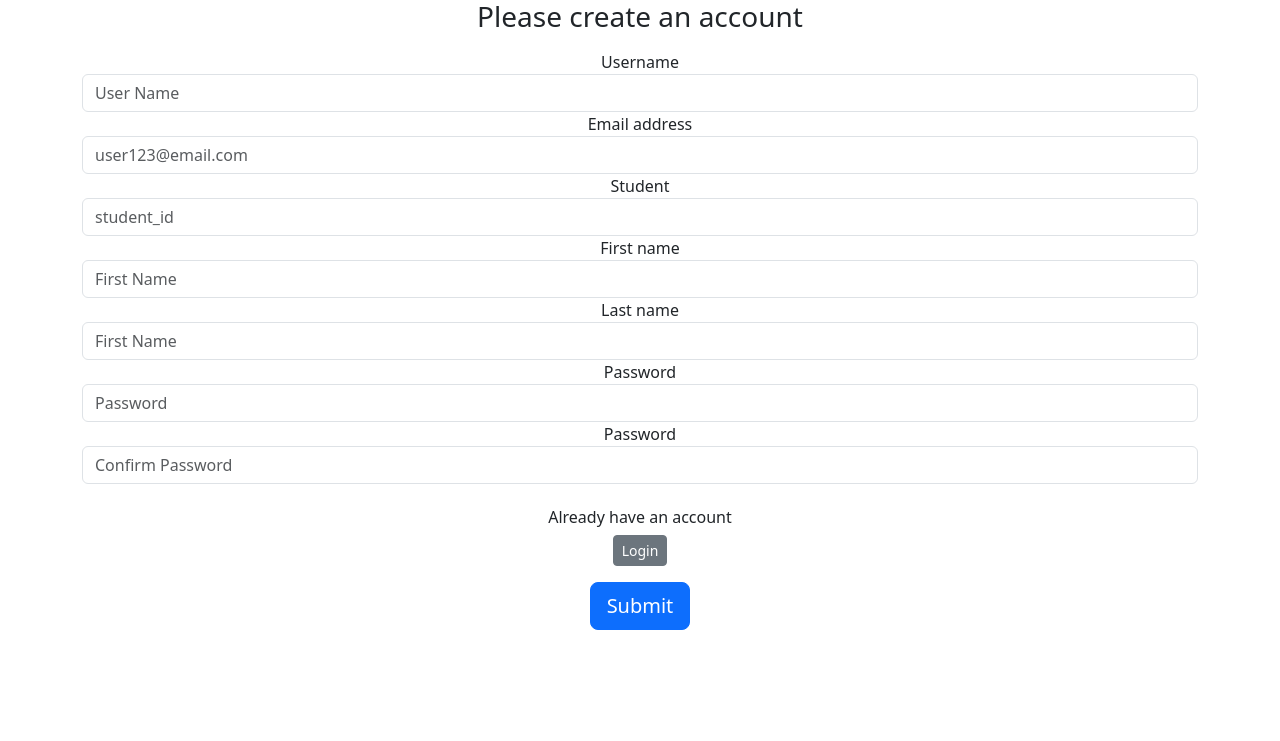
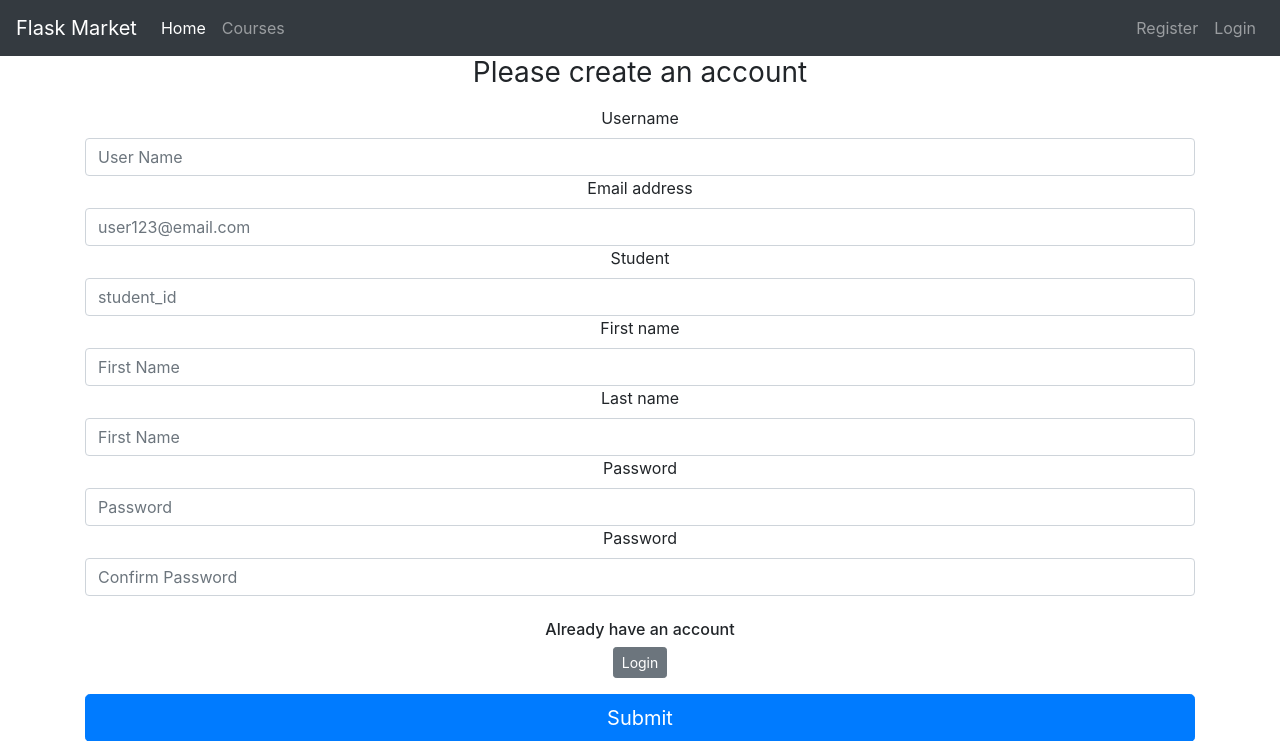
Before and after one commit to spencerbbrian/portfolio, a Flask app: template golden-heights/gh_app/goldenheights/templates/gh-register.html in a window 1280 px wide. Shown: the top 741 px of the page. Run offline with Flask 3, Linux system fonts and the light colour scheme; the template is opened without the code that fills it, so the values that code supplies are empty, except form fields; tables that the repository leaves empty hold one stand-in row (values such as "Sample post"); form fields are guessed from the names that the template uses; some libraries are stand-ins or nearby versions.

Commit message:
minor fixes

```diff
--- a/golden-heights/gh_app/goldenheights/templates/gh-base.html
+++ b/golden-heights/gh_app/goldenheights/templates/gh-base.html
@@ -5,7 +5,7 @@
     <meta name="viewport" content="width=device-width, initial-scale=1.0">
 
     <!-- Bootstrap CSS -->
-    <link href="https://cdn.jsdelivr.net/npm/bootstrap@5.3.3/dist/css/bootstrap.min.css" rel="stylesheet" integrity="sha384-QWTKZyjpPEjISv5WaRU9OFeRpok6YctnYmDr5pNlyT2bRjXh0JMhjY6hW+ALEwIH" crossorigin="anonymous">
+    <link rel="stylesheet" href="https://cdn.jsdelivr.net/npm/bootstrap@4.5.3/dist/css/bootstrap.min.css" integrity="sha384-TX8t27EcRE3e/ihU7zmQxVncDAy5uIKz4rEkgIXeMed4M0jlfIDPvg6uqKI2xXr2" crossorigin="anonymous">
     <link rel="stylesheet" type="text/css" href="{{ url_for('static', filename='css/styles.css') }}" />
 
     <title>
@@ -17,6 +17,51 @@
 <body>
 
     <!-- Insert Navbar here should be lime green, gold, grey and black-->
+    <nav class="navbar navbar-expand-lg navbar-dark bg-dark">
+      <a class="navbar-brand" href="#">Flask Market</a>
+      <button class="navbar-toggler" type="button" data-toggle="collapse" data-target="#navbarNavDropdown" aria-controls="navbarNavDropdown" aria-expanded="false" aria-label="Toggle navigation">
+        <span class="navbar-toggler-icon"></span>
+      </button>
+      <div class="collapse navbar-collapse" id="navbarNavDropdown">
+        <ul class="navbar-nav mr-auto">
+          <li class="nav-item active">
+            <a class="nav-link" href="{{url_for('home_page')}}">Home <span class="sr-only">(current)</span></a>
+          </li>
+          <li class="nav-item">
+            <a class="nav-link" href="{{url_for('courses_page')}}">Courses</a>
+          </li>
+        </ul>
+        {% if current_user.is_authenticated %} <!--from flask login in routes-->
+        <ul class="navbar-nav ml-auto">
+          <li class="nav-item">
+            <a class="nav-link" href="{{url_for('home_page')}}">Home</a>
+          </li>
+          <li class="nav-item">
+            <a class="nav-link" style="color: lawngreen; font-weight:bold">
+              <i class="fa-solid fa-coins"></i>
+              {{ current_user.prettier_budget }}
+            </a>
+          </li>
+          <li class="nav-item">
+            <a class="nav-link">{{ current_user.username }}</a>
+          </li>
+          <li class="nav-item">
+            <a class="nav-link" href="{{url_for('logout_page')}}">Logout</a>
+          </li>
+        </ul>
+        {% else %}
+          <ul class="navbar-nav ml-auto">
+            <li class="nav-item">
+              <a class="nav-link" href="{{url_for('register_page')}}">Register</a>
+            </li>
+            <li class="nav-item">
+                <a class="nav-link" href="{{url_for('login_page')}}">Login</a>
+            </li>
+          </ul>
+        {% endif %}
+
+      </div>
+    </nav>
     {% with messages = get_flashed_messages(with_categories=true) %}
       {% if messages %}
         {% for category, message in messages %}
@@ -29,16 +74,15 @@
         {% endfor %}
       {% endif%}
     {% endwith %}
-    <!-- Insert Flash Messages here -->
-
-    <!-- Page Content -->
     {% block content %}
 
     {% endblock %}
 
     <!-- Insert jquery, Popper.js & Bootstrap JS -->
-    <script src="https://cdn.jsdelivr.net/npm/@popperjs/core@2.11.8/dist/umd/popper.min.js" integrity="sha384-I7E8VVD/ismYTF4hNIPjVp/Zjvgyol6VFvRkX/vR+Vc4jQkC+hVqc2pM8ODewa9r" crossorigin="anonymous"></script>
-    <script src="https://cdn.jsdelivr.net/npm/bootstrap@5.3.3/dist/js/bootstrap.min.js" integrity="sha384-0pUGZvbkm6XF6gxjEnlmuGrJXVbNuzT9qBBavbLwCsOGabYfZo0T0to5eqruptLy" crossorigin="anonymous"></script>
+    <script src="https://code.jquery.com/jquery-3.5.1.slim.min.js" integrity="sha384-DfXdz2htPH0lsSSs5nCTpuj/zy4C+OGpamoFVy38MVBnE+IbbVYUew+OrCXaRkfj" crossorigin="anonymous"></script>
+    <script src="https://cdn.jsdelivr.net/npm/popper.js@1.16.1/dist/umd/popper.min.js" integrity="sha384-9/reFTGAW83EW2RDu2S0VKaIzap3H66lZH81PoYlFhbGU+6BZp6G7niu735Sk7lN" crossorigin="anonymous"></script>
+    <script src="https://cdn.jsdelivr.net/npm/bootstrap@4.5.3/dist/js/bootstrap.min.js" integrity="sha384-w1Q4orYjBQndcko6MimVbzY0tgp4pWB4lZ7lr30WKz0vr/aWKhXdBNmNb5D92v7s" crossorigin="anonymous"></script>
+    <script src="https://kit.fontawesome.com/70320dddfa.js" crossorigin="anonymous"></script>
 
 </body>
 <footer>
```
Also changed, not shown: golden-heights/gh_app/goldenheights/routes.py (+18 -4 lines), golden-heights/gh_app/goldenheights/static/css/styles.css (+16 -4 lines), Flask/flask_market/instance/market.db, golden-heights/gh_app/instance/goldenheights.db. Lines whose indentation alone changed are shown as unchanged.
